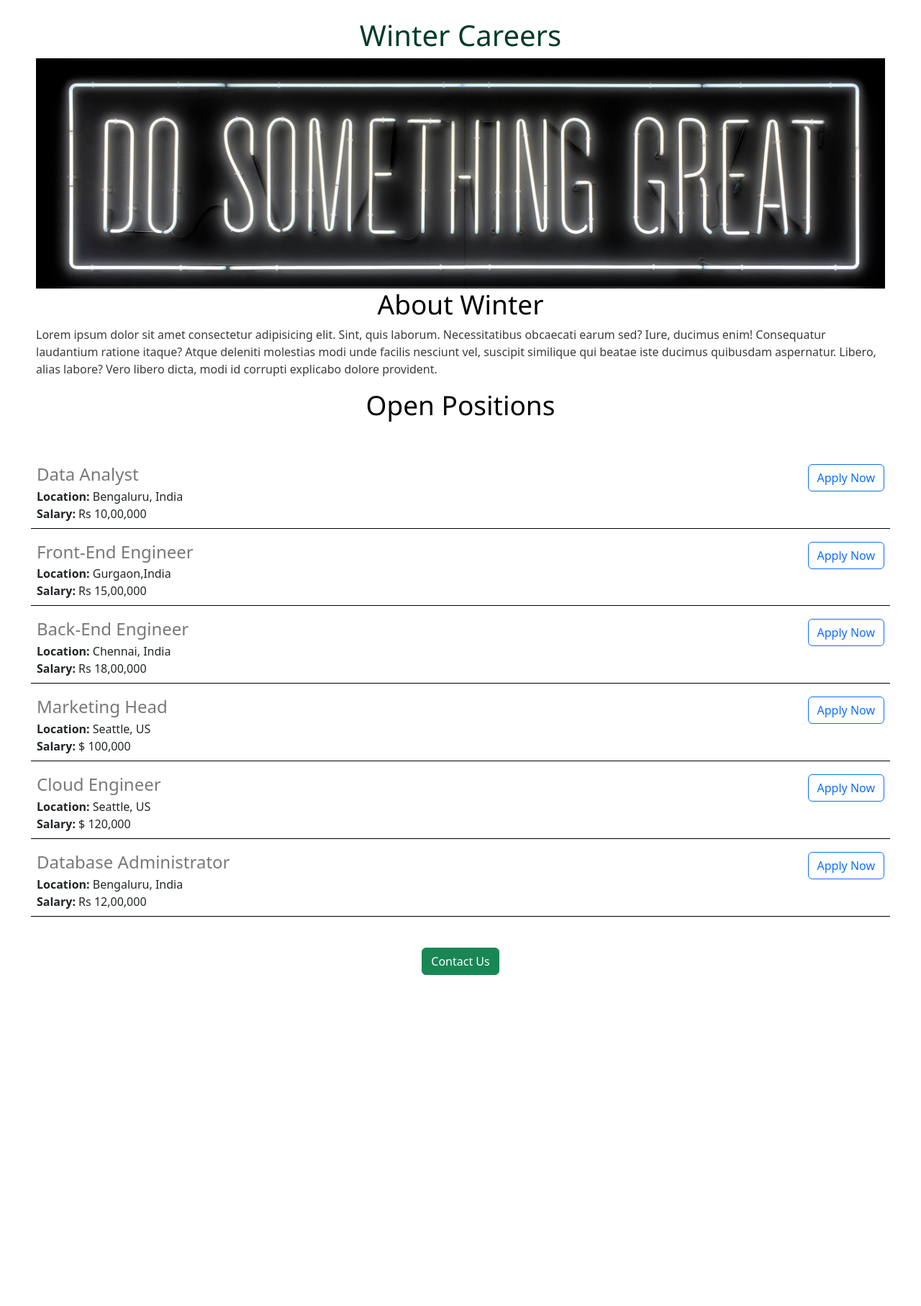
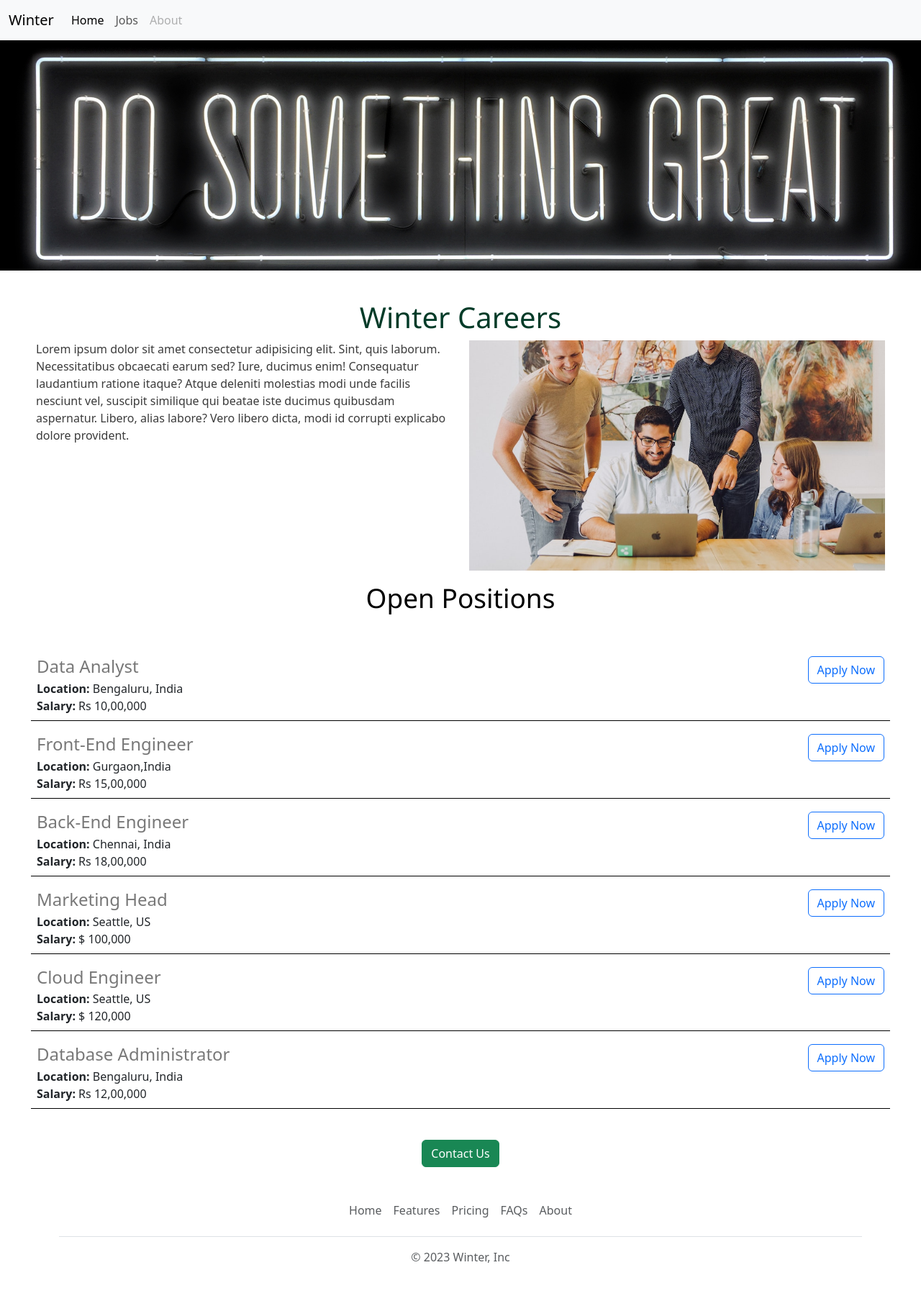
Before and after one commit to nevilia/Flask-Career-App, a Flask app: page / in a window 1280 px wide. Shown: the whole page at 72% size. Before the commit the page ends 1355 px from the top, so only its background shows below. Run offline with Flask 3, Linux system fonts and the light colour scheme; some libraries are stand-ins or nearby versions.

Commit message:
header and footer

```diff
--- a/static/css/main.css
+++ b/static/css/main.css
@@ -13,6 +13,7 @@ body{
     height: 320px;
     width: 100%;
     object-fit: cover;
+    margin-bottom: 16px;
 }
 
 h2 {
--- /dev/null
+++ b/templates/footer.html
@@ -0,0 +1,12 @@
+<div class="container">
+    <footer class="py-3 my-4">
+      <ul class="nav justify-content-center border-bottom pb-3 mb-3">
+        <li class="nav-item"><a href="#" class="nav-link px-2 text-body-secondary">Home</a></li>
+        <li class="nav-item"><a href="#" class="nav-link px-2 text-body-secondary">Features</a></li>
+        <li class="nav-item"><a href="#" class="nav-link px-2 text-body-secondary">Pricing</a></li>
+        <li class="nav-item"><a href="#" class="nav-link px-2 text-body-secondary">FAQs</a></li>
+        <li class="nav-item"><a href="#" class="nav-link px-2 text-body-secondary">About</a></li>
+      </ul>
+      <p class="text-center text-body-secondary">&copy; 2023 Winter, Inc</p>
+    </footer>
+  </div>
--- a/templates/home.html
+++ b/templates/home.html
@@ -12,17 +12,26 @@
 
 </head>
 <body>
+    {% include "nav.html" %}
+    <img id="banner" src="{{url_for('static', filename='banner.jpg')}}" alt="" height= 200px width=100%/>
     <div id="container">
     <h1>Winter Careers</h1>
-    <img id="banner" src="{{url_for('static', filename='banner.jpg')}}" alt="" height= 200px width=100%/>
-    <h2>About Winter</h2>
-    <p> Lorem ipsum dolor sit amet consectetur adipisicing elit. Sint, quis laborum. Necessitatibus obcaecati earum sed? Iure, ducimus enim! Consequatur laudantium ratione itaque? Atque deleniti molestias modi unde facilis nesciunt vel, suscipit similique qui beatae iste ducimus quibusdam aspernatur. Libero, alias labore? Vero libero dicta, modi id corrupti explicabo dolore provident. </p>
+    <div class="row">
+        <div class="col-md-6">
+            <p> Lorem ipsum dolor sit amet consectetur adipisicing elit. Sint, quis laborum. Necessitatibus obcaecati earum sed? Iure, ducimus enim! Consequatur laudantium ratione itaque? Atque deleniti molestias modi unde facilis nesciunt vel, suscipit similique qui beatae iste ducimus quibusdam aspernatur. Libero, alias labore? Vero libero dicta, modi id corrupti explicabo dolore provident. </p>
+        </div>
+        <div class="d-none d-md-block col-6">
+            <img id="banner" src="{{url_for('static', filename='people.jpg')}} " alt="" height= 200px width=100%>
+        </div>
+    </div>
+
     <h2>Open Positions</h2>
     </div>
     {% include "jobitem.html" %}
     <div style="text-align:center; margin-bottom: 10px">
-        <button type="button" class="btn btn-success">Contact Us</button>
+        <a class="btn btn-success" href="mailto:hr@winter.com?subject=Question%20regarding%20job%20openings%20at%20Winter%20Careers&body=My%20name%3A%20%3Center%20your%20name%3E%0A%0AMy%20question%3A%20%3Cquestion%20space%3E">Contact Us</a>
     </div>
+    {% include "footer.html" %}
 
 
 </body>
--- /dev/null
+++ b/templates/nav.html
@@ -0,0 +1,21 @@
+<nav class="navbar navbar-expand-lg bg-body-tertiary">
+    <div class="container-fluid">
+      <a class="navbar-brand" href="#">Winter</a>
+      <button class="navbar-toggler" type="button" data-bs-toggle="collapse" data-bs-target="#navbarSupportedContent" aria-controls="navbarSupportedContent" aria-expanded="false" aria-label="Toggle navigation">
+        <span class="navbar-toggler-icon"></span>
+      </button>
+      <div class="collapse navbar-collapse" id="navbarSupportedContent">
+        <ul class="navbar-nav me-auto mb-2 mb-lg-0">
+          <li class="nav-item">
+            <a class="nav-link active" aria-current="page" href="#">Home</a>
+          </li>
+          <li class="nav-item">
+            <a class="nav-link" href="#">Jobs</a>
+          </li>
+          <li class="nav-item">
+            <a class="nav-link disabled" aria-disabled="true">About</a>
+          </li>
+        </ul>
+      </div>
+    </div>
+  </nav>
```
Also changed, not shown: static/people.jpg (added).
